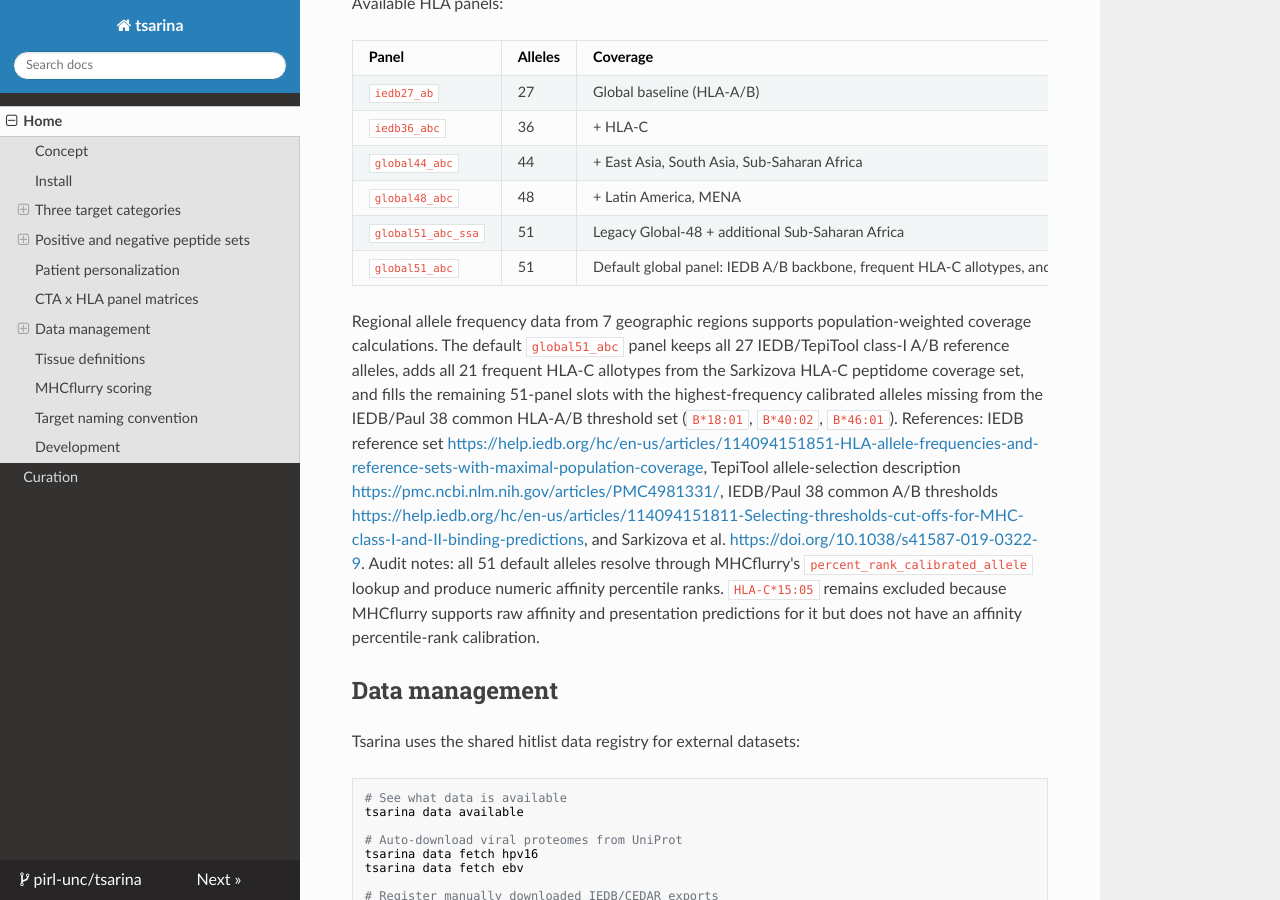
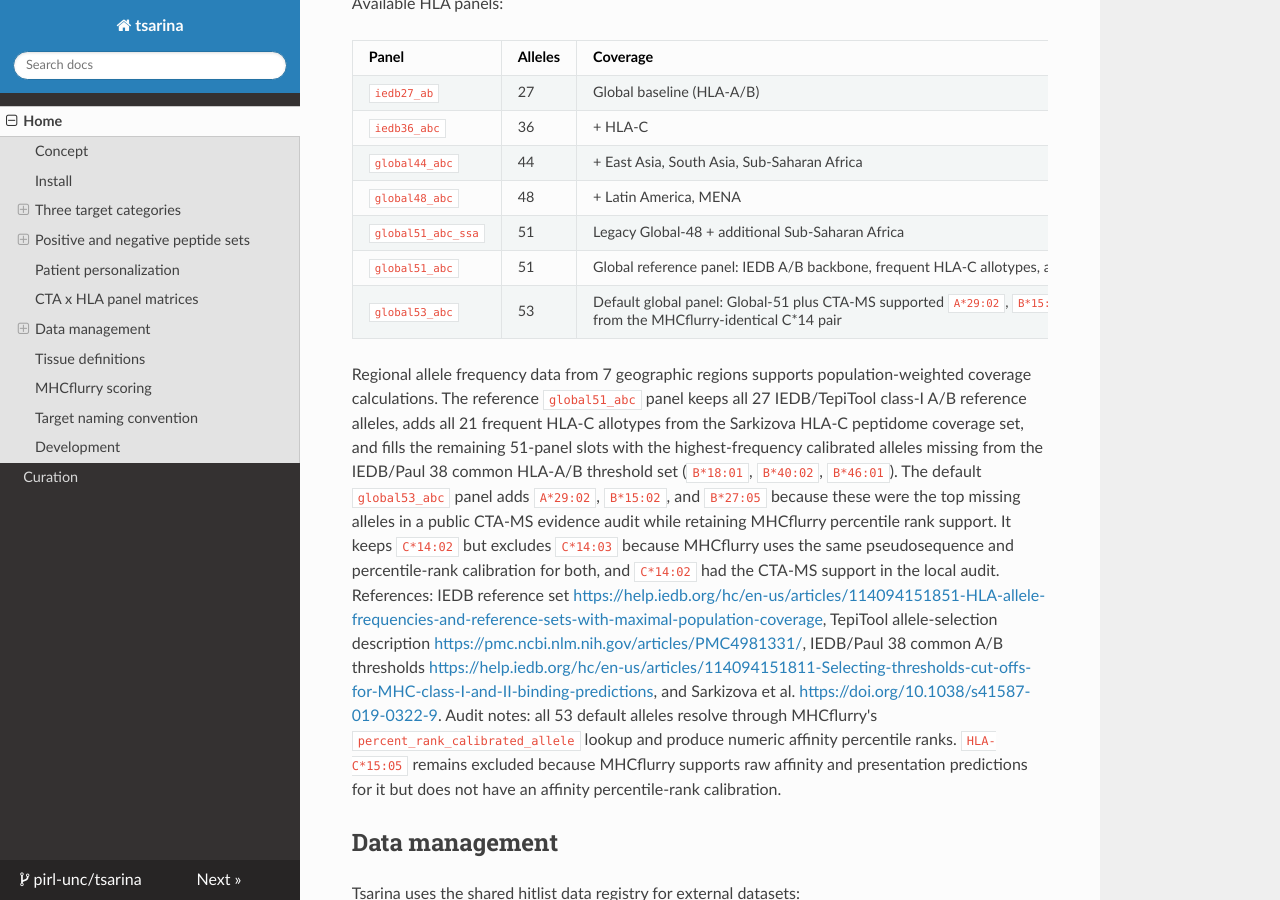
Before and after one commit to pirl-unc/tsarina, an MkDocs documentation site: the page built from docs/index.md, in a window 1280 px wide and 900 px high, scrolled down 7007 px. Built offline with MkDocs 1.6.1, drawn with Linux system fonts in a browser that asks for light colours; nearby versions of some CDN libraries; some of the changed text lies outside the part shown.

Commit message:
Add CTA-MS supported global HLA panel

```diff
--- a/docs/index.md
+++ b/docs/index.md
@@ -21,7 +21,7 @@
 **Public annotation data** (used to score and filter targets):
 - **Mass spec evidence** — IEDB/CEDAR immunopeptidomics observations
 - **Tissue expression** — HPA RNA (50 tissues) + IHC protein (63 tissues)
-- **HLA allele panels** — population-representative panels (27–51 alleles per region)
+- **HLA allele panels** — population-representative panels (27–53 alleles per region)
 
 **Patient data** (per-individual):
 - HLA type (Class I alleles)
@@ -226,7 +226,7 @@
   evidence, while allowlisting `PRAME`, `NY-ESO-1`, and `MAGEA4`
 - `NY-ESO-1` is treated as one grouped CTA target backed by `CTAG1A` and
   `CTAG1B`
-- `global51_abc` HLA-A/B/C panel
+- `global53_abc` HLA-A/B/C panel
 - 8-11mer CTA-exclusive peptides
 - MHCflurry presentation scoring
 - MS-evidence-first cell selection
@@ -270,20 +270,26 @@
 | `global44_abc` | 44 | + East Asia, South Asia, Sub-Saharan Africa |
 | `global48_abc` | 48 | + Latin America, MENA |
 | `global51_abc_ssa` | 51 | Legacy Global-48 + additional Sub-Saharan Africa |
-| `global51_abc` | 51 | Default global panel: IEDB A/B backbone, frequent HLA-C allotypes, and IEDB/Paul common-A/B complements |
+| `global51_abc` | 51 | Global reference panel: IEDB A/B backbone, frequent HLA-C allotypes, and IEDB/Paul common-A/B complements |
+| `global53_abc` | 53 | Default global panel: Global-51 plus CTA-MS supported `A*29:02`, `B*15:02`, and `B*27:05`, keeping only `C*14:02` from the MHCflurry-identical C*14 pair |
 
 Regional allele frequency data from 7 geographic regions supports population-weighted coverage calculations.
-The default `global51_abc` panel keeps all 27 IEDB/TepiTool class-I A/B reference alleles,
+The reference `global51_abc` panel keeps all 27 IEDB/TepiTool class-I A/B reference alleles,
 adds all 21 frequent HLA-C allotypes from the Sarkizova HLA-C peptidome coverage set,
 and fills the remaining 51-panel slots with the highest-frequency calibrated alleles
 missing from the IEDB/Paul 38 common HLA-A/B threshold set
-(`B*18:01`, `B*40:02`, `B*46:01`). References: IEDB reference set
+(`B*18:01`, `B*40:02`, `B*46:01`). The default `global53_abc` panel adds
+`A*29:02`, `B*15:02`, and `B*27:05` because these were the top missing
+alleles in a public CTA-MS evidence audit while retaining MHCflurry percentile
+rank support. It keeps `C*14:02` but excludes `C*14:03` because MHCflurry uses
+the same pseudosequence and percentile-rank calibration for both, and `C*14:02`
+had the CTA-MS support in the local audit. References: IEDB reference set
 <https://help.iedb.org/hc/en-us/articles/114094151851-HLA-allele-frequencies-and-reference-sets-with-maximal-population-coverage>,
 TepiTool allele-selection description <https://pmc.ncbi.nlm.nih.gov/articles/PMC4981331/>,
 IEDB/Paul 38 common A/B thresholds
 <https://help.iedb.org/hc/en-us/articles/114094151811-Selecting-thresholds-cut-offs-for-MHC-class-I-and-II-binding-predictions>,
 and Sarkizova et al. <https://doi.org/10.1038/s41587-019-0322-9>.
-Audit notes: all 51 default alleles resolve through MHCflurry's
+Audit notes: all 53 default alleles resolve through MHCflurry's
 `percent_rank_calibrated_allele` lookup and produce numeric affinity percentile
 ranks. `HLA-C*15:05` remains excluded because MHCflurry supports raw affinity and
 presentation predictions for it but does not have an affinity percentile-rank
```
Also changed, not shown: README.md (+12 -6 lines), tasks/todo.md (+33 -0 lines), 5 other files.
